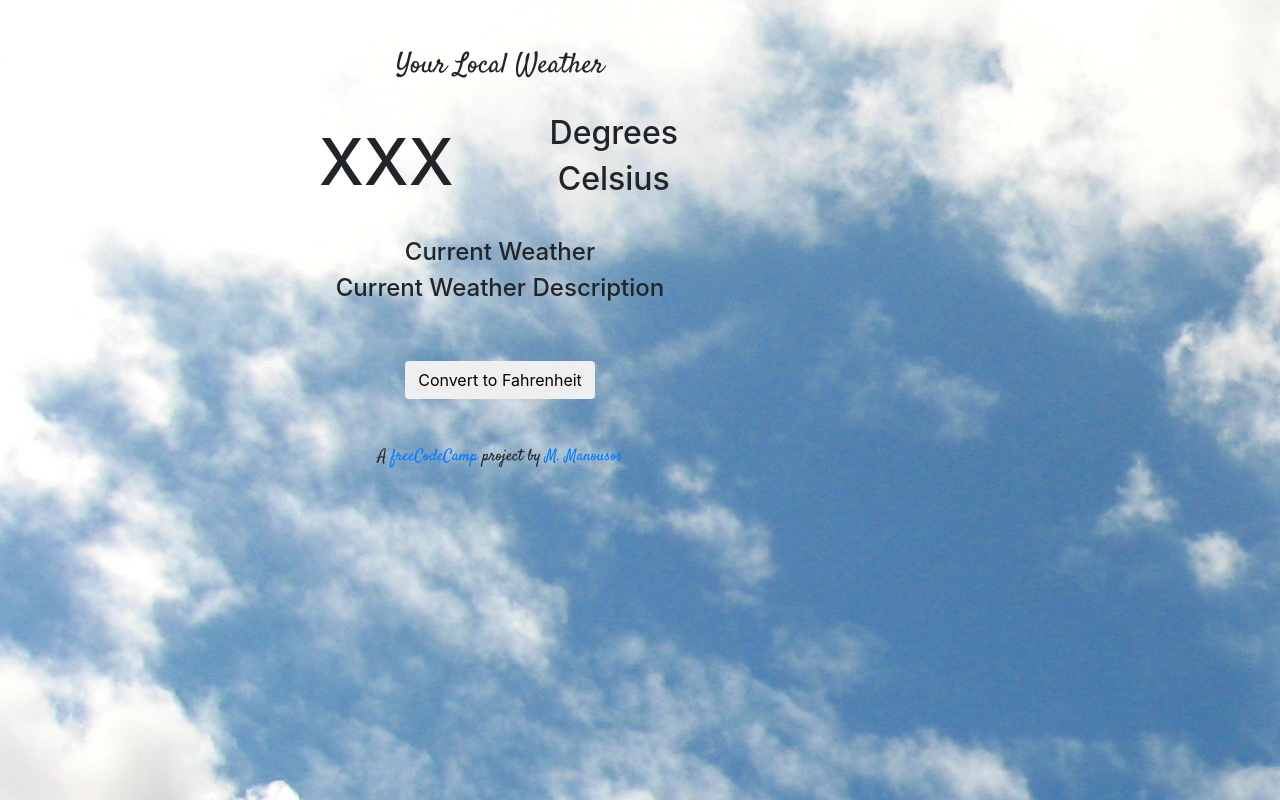
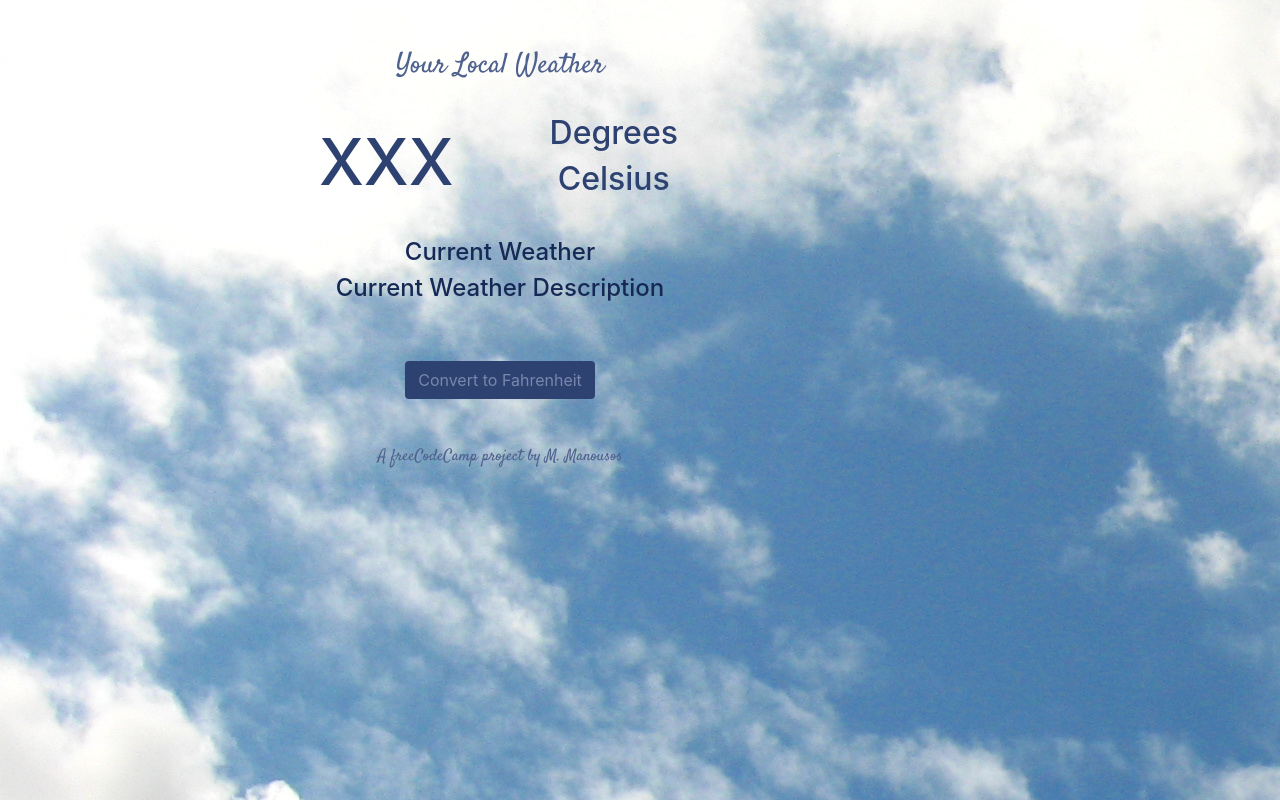
Before and after one commit to mmanousos/fcc_localweather, a plain HTML site: page index.html in a window 1280 px wide. Drawn offline with nearby package versions, Linux system fonts and the light colour scheme.

Commit message:
sets colors of all html elements

```diff
--- a/index.html
+++ b/index.html
@@ -13,7 +13,7 @@
 
         <link rel="stylesheet" type="text/css" href="style.css" />
     </head>
-    <body>
+    <body id="body">
         <section>
             <div class="jumbo container-fluid img-responsive center-block">
                 <h3 class="title">Your Local Weather</h3>
--- a/style.css
+++ b/style.css
@@ -18,11 +18,20 @@ body {
 h3,
 .credit {
     font-family: 'Satisfy', cursive;
+    color: #4F628E;
+}
+
+a {
+    color: #4F628E;
 }
 
 .title {
     margin-top: 50px;
     margin-bottom: 30px;
+}
+
+.main {
+    color: #2E4272;
 }
 
 #temp {
@@ -39,12 +48,30 @@ h1 {
     margin-bottom: 20px;
 }
 
+.forecast {
+    color: #162955;
+}
 
 .credit,
 .toggle-button {
     margin-top: 30px;
 }
 
+
+/* -------------------- */
+/*       BUTTON         */
+/* -------------------- */
+
+.f-toggle {
+    background-color: #2E4272;
+}
+
+button {
+    color: #7887AB;
+}
+
+
+
 /* Blue pallete: http://paletton.com/#uid=13L0u0kllllaFw0g0qFqFg0w0aF
 /* Gray pallete:
 http://paletton.com/#uid=13L0u0k6Clz2cw04mqd8WhgbeaY  or
```
